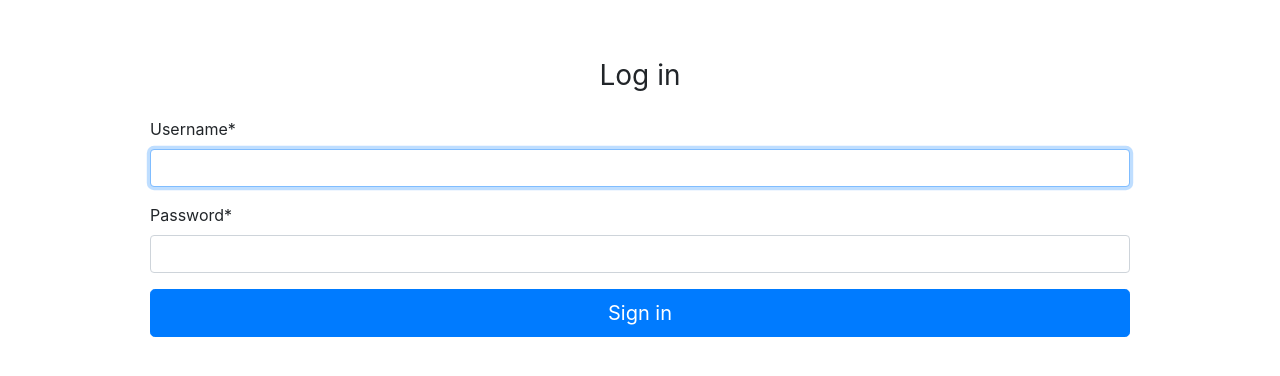
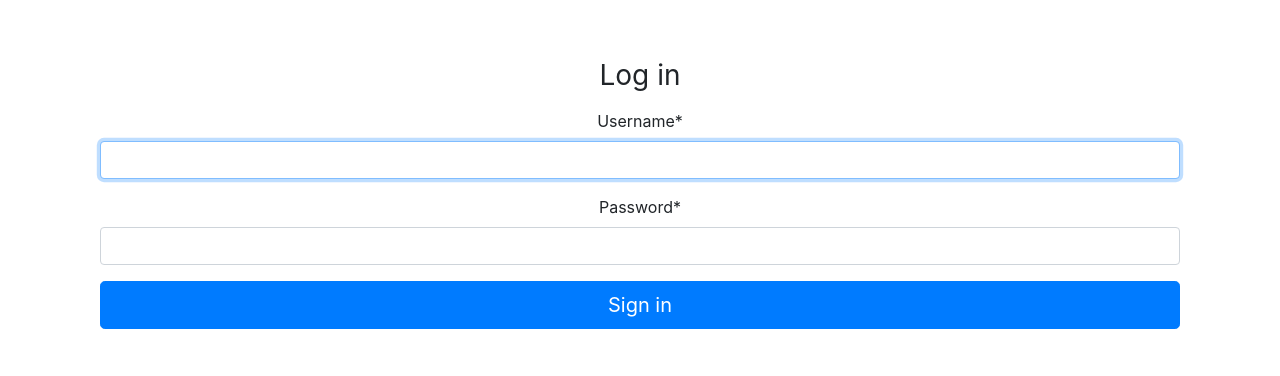
Before and after one commit to clement-danso/wnr, a Django app: a page that uses users/templates/users/login.html in a window 1280 px wide. Shown: the part 80-456 px from the top of the page. Run offline with Django 3.2, Linux system fonts and the light colour scheme; some libraries are stand-ins or nearby versions.

Commit message:
Changes to be committed:

```diff
--- a/users/templates/users/login.html
+++ b/users/templates/users/login.html
@@ -11,12 +11,10 @@
 {% block content %}
 <style>
 .myform {
-  margin: 30px 150px;
+  margin: 30px 100px;
 }
 
-.mybutton {
-  margin: 30px 300px;
-}
+
 </style>
 
 
@@ -29,14 +27,13 @@
 
         <h1 class="h3 mb-3 font-weight-normal">Log in</h1>
 
-      </div>
-	  <div>
+
 		  {{fom|crispy}}
-	  </div>
+
 
      <button class="btn btn-lg btn-primary btn-block" type="submit">Sign in</button>
 
-
+      </div>
 
     </form>
 
```
